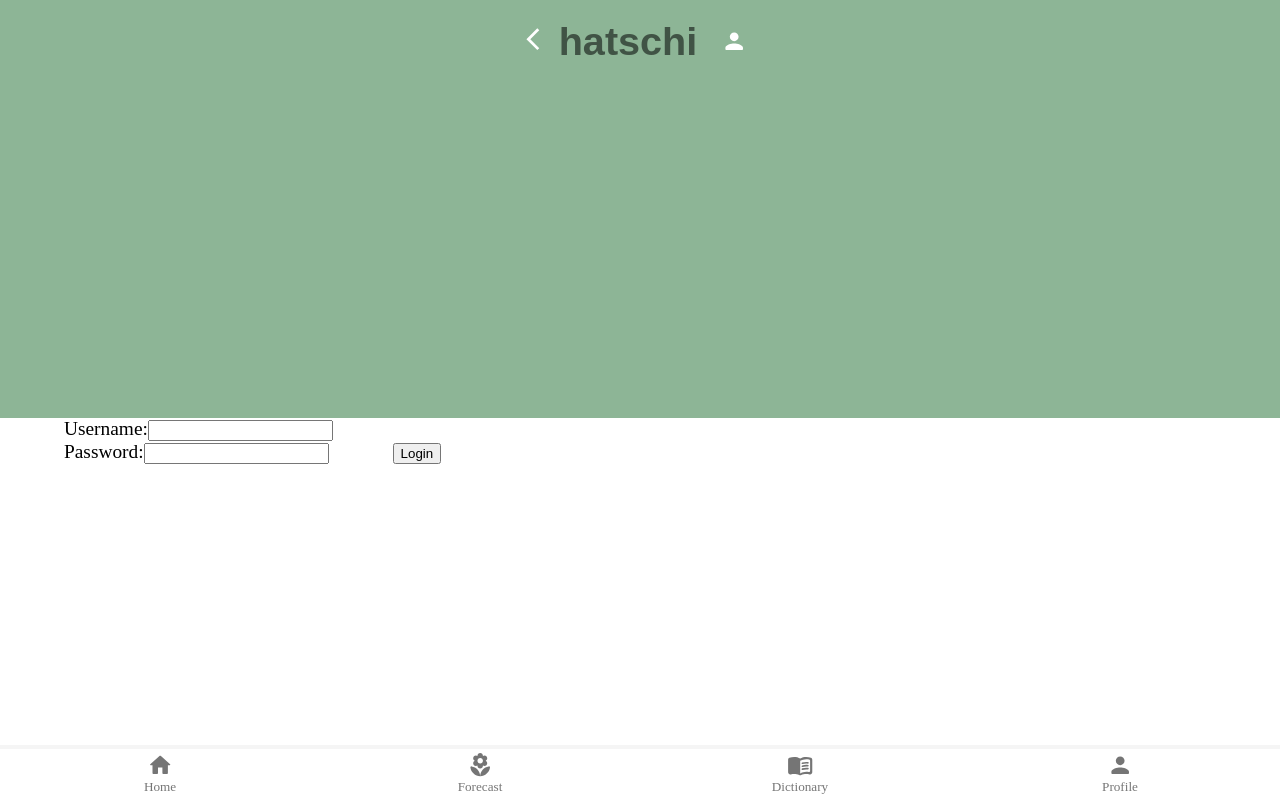
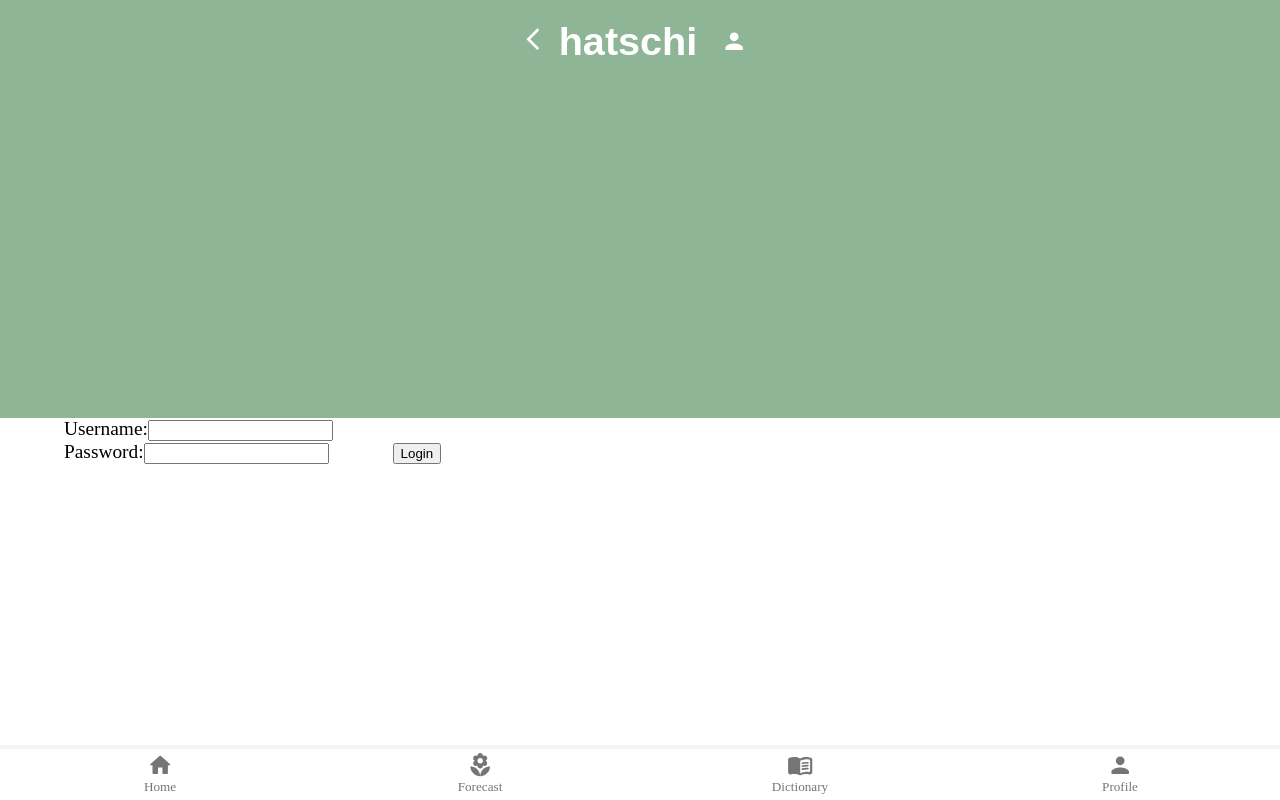
Before and after one commit to pddao/hatschi-capstone, a React (Create React App) app in the folder frontend/: page / in a window 1280 px wide. Built offline with nearby package versions, Linux system fonts and the light colour scheme.

Commit message:
Edit styling till Header.js

```diff
--- a/frontend/src/navigation/Header.js
+++ b/frontend/src/navigation/Header.js
@@ -4,7 +4,7 @@
 import { useHistory } from 'react-router-dom';
 
 const useStyles = makeStyles({
-  toolbar: {
+  root: {
     justifyContent: 'center',
     color: '#fff',
   },
@@ -15,26 +15,29 @@
   icon: {
     color: 'white',
   },
+  title: {
+    color: 'white',
+  },
 });
 
 export default function Header() {
   const classes = useStyles();
   const history = useHistory();
 
+  const handleOpenHome = () => {
+    history.push('/home');
+  };
+
   const handleOpenProfile = () => {
     history.push('/user');
   };
 
-  const handleOpenHome = () => {
-    history.push('/home');
-  };
-
   return (
     <AppBar elevation={0} position="static">
-      <Toolbar className={classes.toolbar}>
-        <BackButton />
+      <Toolbar className={classes.root}>
+        <BackButton className={classes.icon} />
         <IconButton onClick={handleOpenHome}>
-          <h2>hatschi</h2>
+          <h2 className={classes.title}>hatschi</h2>
         </IconButton>
         <IconButton onClick={handleOpenProfile}>
           <PersonRoundedIcon className={classes.icon} />
```
